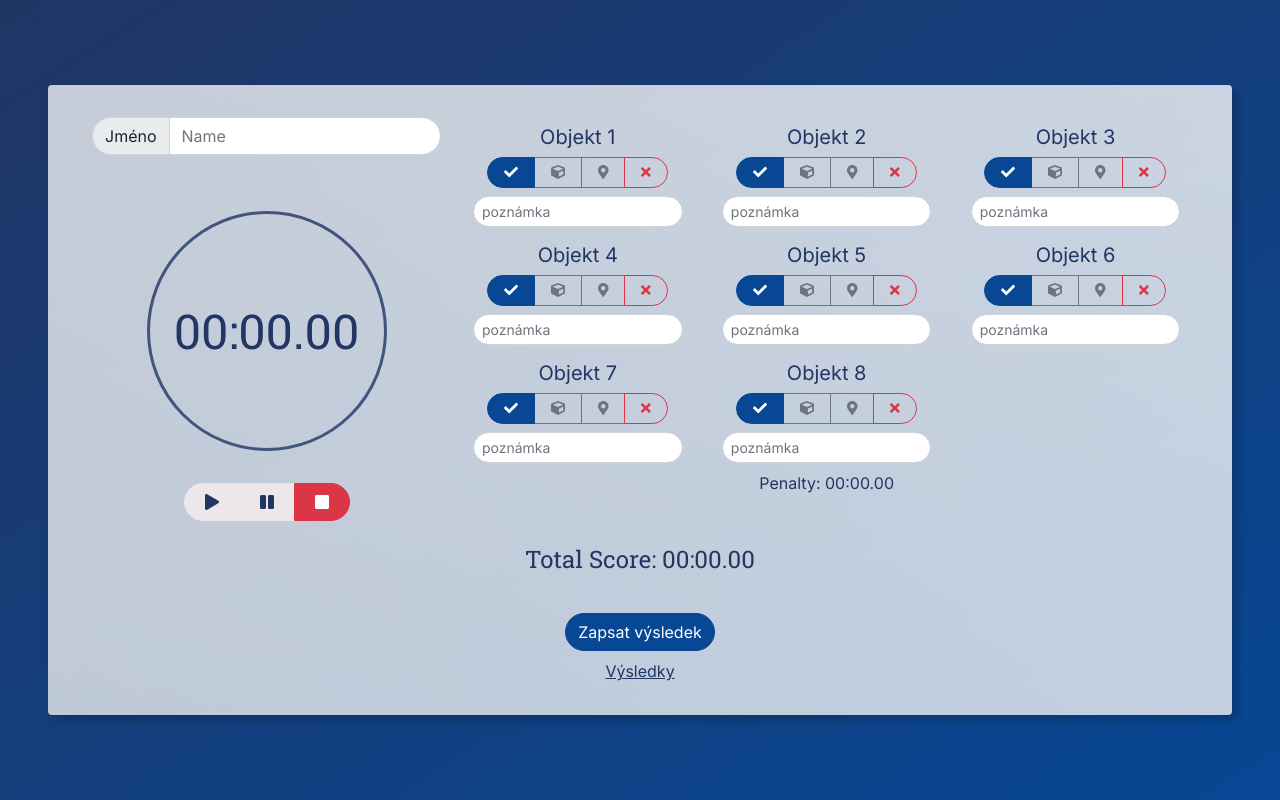
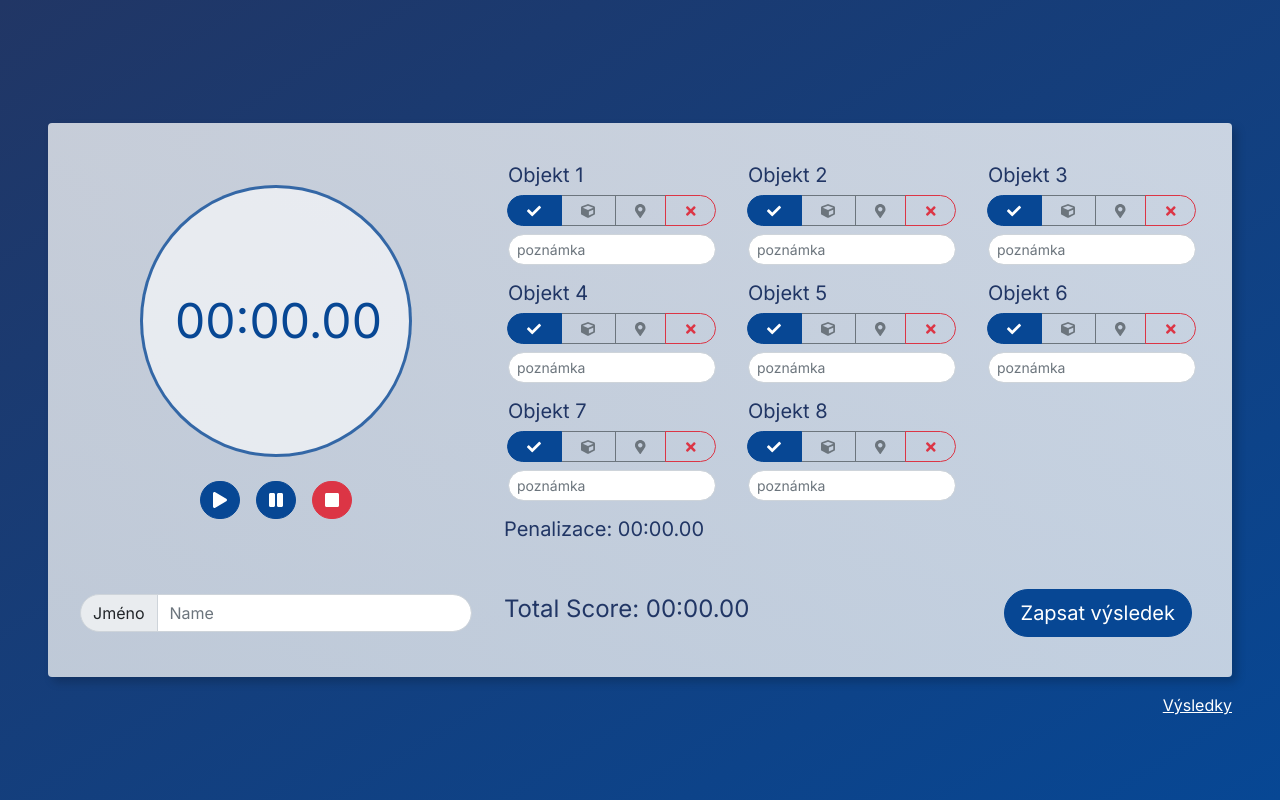
Before and after one commit to cypriluc/simple-score-recorder, a Vue app: page / in a window 1280 px wide. Built offline with nearby package versions, Linux system fonts and the light colour scheme; what vuex-multi-tab-state would draw is missing.

Commit message:
grid and flex css for homepage

```diff
--- a/src/App.vue
+++ b/src/App.vue
@@ -48,16 +48,13 @@ $light: #ede7ea;
   align-items: center;
   justify-content: center;
 }
+h1 {
+  font-weight: 900 !important;
+}
 
-h1,
-h2,
 h3,
 h4 {
-  font-family: "Roboto Slab", Arial, sans-serif;
-}
-
-h1 {
-  font-weight: 900 !important;
+  font-weight: 400;
 }
 
 .content {
@@ -71,6 +68,7 @@ h1 {
   box-shadow: 5px 5px 10px rgba(#000, 0.2);
   border-radius: 0.25rem;
   max-width: 1300px;
+  position: relative;
 }
 
 .btn-group-round > .btn {
--- a/src/components/InputForm.vue
+++ b/src/components/InputForm.vue
@@ -1,34 +1,18 @@
 <template>
-  <form @submit.prevent="createResult" autocomplete="off" class="container">
-    <div class="row">
-      <div class="col-4 mr-4">
-        <!-- Name -->
-        <div class="input-group mb-4">
-          <!--       <label for="participantName" class="form-label m-2">Jméno</label> -->
-          <span class="input-group-text" id="nameLabel">Jméno</span>
-          <input
-            id="participantName"
-            type="text"
-            class="form-control"
-            placeholder="Name"
-            aria-label="Name"
-            aria-describedby="nameLabel"
-            v-model="result.name"
-            required
-          />
-        </div>
-
-        <!-- StopWatch -->
+  <form @submit.prevent="createResult" autocomplete="off" class="form">
+    <!-- STOPWATCH -->
+    <div class="form__watch">
       <StopWatch @elapsedTime="saveElapsedTime" ref="stopWatch" />
     </div>
 
-      <div class="col-8 ml-4">
+    <!-- PENALTIES -->
+    <div class="form__penalty">
       <!-- Penalty -->
       <div class="row text-left">
         <div
           v-for="(item, item_index) in Items"
           :key="item"
-            class="col-4 p-2"
+          class="form__object col-xl-4 col-md-6"
         >
           <h5 class="text-left">{{ item }}</h5>
 
@@ -73,23 +57,49 @@
         </div>
 
         <!-- TOTAL PENALTY -->
-          <p class="">Penalty: {{ penaltyFormated }}</p>
-        </div>
+        <h5 class="text-left pt-2">Penalizace: {{ penaltyFormated }}</h5>
       </div>
     </div>
 
+    <!-- NAME -->
+    <div class="form__name input-group">
+      <!--       <label for="participantName" class="form-label m-2">Jméno</label> -->
+      <span class="input-group-text" id="nameLabel">Jméno</span>
+      <input
+        id="participantName"
+        type="text"
+        class="form-control"
+        placeholder="Name"
+        aria-label="Name"
+        aria-describedby="nameLabel"
+        v-model="result.name"
+        required
+      />
+    </div>
+
+    <!-- SUMMARY -->
+    <div class="form__sum">
       <!-- TOTAL SCORE -->
-    <div class="pb-4">
+
       <h4>
         Total Score: <span>{{ currentScoreFormated }}</span>
       </h4>
-    </div>
 
       <!-- SEND FORM -->
-    <button type="submit" class="btn btn-info btn-round m-2" id="submitBtn">
+      <button
+        type="submit"
+        class="btn btn-lg btn-info btn-round m-2"
+        id="submitBtn"
+      >
         Zapsat výsledek
       </button>
+    </div>
   </form>
+
+  <!--   ALL RESULTS LINK -->
+  <router-link to="/results" target="_blank" class="results-link"
+    >Výsledky</router-link
+  >
 
   <!-- alert message -->
   <div class="position-fixed bottom-0 end-0 p-3" style="z-index: 11">
@@ -259,9 +269,34 @@ export default {
 </script>
 
 <style scoped lang="scss">
+.form {
+  display: grid;
+  grid-template-columns: 35% 1fr;
+  grid-gap: 2rem;
+  justify-content: center;
+  align-items: center;
+
+  &__object {
+    padding: 0.5rem 1rem;
+    display: flex;
+    flex-direction: column;
+  }
+
+  &__name {
+    display: flex;
+    align-items: center;
+  }
+
+  &__sum {
+    display: flex;
+    justify-content: space-between;
+    align-items: center;
+  }
+}
 .hidden {
   opacity: 0;
   visibility: none;
+  display: none;
 }
 
 .message {
@@ -293,11 +328,17 @@ export default {
 
 #itemNote {
   border-radius: 10rem;
-  width: 90%;
-  margin: 0 auto;
+  width: 100%;
 }
 
-.icon {
-  margin: 0 0.5rem;
+.text-left {
+  text-align: left !important;
+}
+
+.results-link {
+  color: #fff;
+  position: absolute;
+  right: 0;
+  bottom: -2.5rem;
 }
 </style>
--- a/src/components/StopWatch.vue
+++ b/src/components/StopWatch.vue
@@ -5,34 +5,34 @@
         <h2 class="stopwatch__text" id="timeText">{{ printTime }}</h2>
       </div>
 
-      <div class="btn-group btn-group-round" role="group">
+      <!--  <div class="btn-group btn-group-round" role="group"> -->
       <button
         id="startBtn"
         type="button"
-          class="btn btn-light"
+        class="btn btn-info btn-round mx-2"
         v-on:click="start()"
       >
-          <font-awesome-icon icon="play" class="icon" />
+        <font-awesome-icon icon="play" class="icon icon--white" />
       </button>
       <button
         id="stopBtn"
         type="button"
-          class="btn btn-light"
+        class="btn btn-info btn-round mx-2"
         v-on:click="stop()"
       >
-          <font-awesome-icon icon="pause" class="icon" />
+        <font-awesome-icon icon="pause" class="icon icon--white" />
       </button>
       <button
         id="resetBtn"
         type="button"
-          class="btn btn-danger"
+        class="btn btn-danger btn-round mx-2"
         v-on:click="reset()"
       >
         <font-awesome-icon icon="stop" class="icon icon--white" />
       </button>
     </div>
   </div>
-  </div>
+  <!--   </div> -->
 </template>
 
 <script>
@@ -79,25 +79,26 @@ export default {
   &__text {
     text-align: left;
     margin: 0;
-    margin-left: 1.5rem;
+    margin-left: 2rem;
     font-size: 3rem;
+    color: $cyan;
   }
 
   &__circle {
-    width: 15rem;
-    height: 15rem;
+    width: 17rem;
+    height: 17rem;
     border-radius: 100%;
-    border: 3px solid rgba($blue, 0.8);
+    border: 3px solid rgba($cyan, 0.8);
     display: flex;
     justify-content: flex-start;
     align-items: center;
-    margin: 2rem 0;
+    margin: 1.5rem 0;
+    background-color: rgba(#fff, 0.6);
   }
 }
 
 .icon {
-  color: $blue;
-  margin: 0 0.5rem;
+  color: $cyan;
 
   &--white {
     color: #fff;
--- a/src/views/Home.vue
+++ b/src/views/Home.vue
@@ -1,8 +1,5 @@
 <template>
-  <div class="home__container">
-    <InputForm />
-  </div>
-  <router-link to="/results" target="_blank">Výsledky</router-link>
+  <InputForm />
 </template>
 
 <script>
```
Lines whose indentation alone changed are shown as unchanged.
